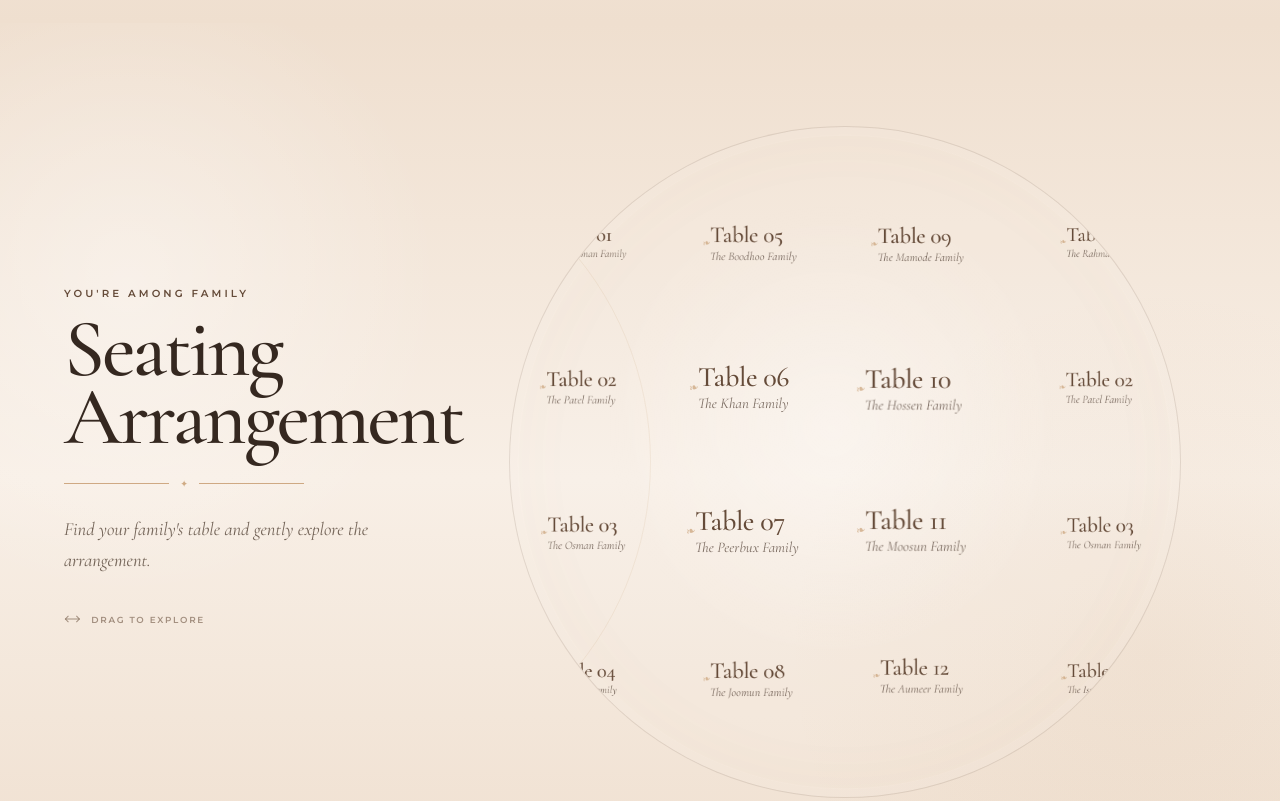
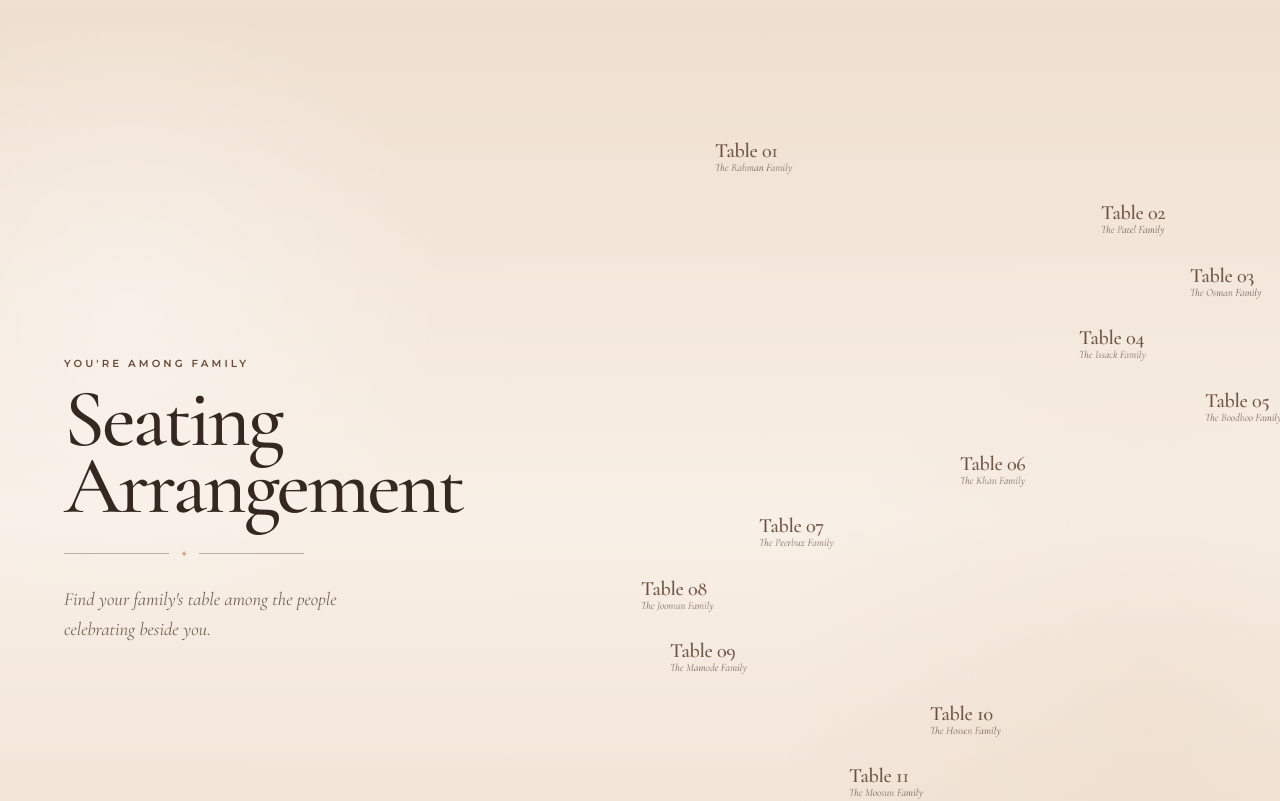
Before and after one commit to Ir-faan/Event-Invitation, a Next.js app: page /templates/coastal-reverie in a window 1280 px wide. Shown: the part 4540-5341 px from the top of the page. Built offline with nearby package versions, Linux system fonts and the light colour scheme; a web font is replaced by a local one.

Commit message:
refactor: simplify seating arrangement display

```diff
--- a/components/seating-arrangement.tsx
+++ b/components/seating-arrangement.tsx
@@ -1,14 +1,4 @@
-"use client";
-
-import {
-  useEffect,
-  useRef,
-  useState,
-  type CSSProperties,
-  type KeyboardEvent,
-  type PointerEvent,
-} from "react";
-import { MoveHorizontal } from "lucide-react";
+import { type CSSProperties } from "react";
 import styles from "./seating-arrangement.module.css";
 
 export type SeatingAssignment = {
@@ -17,181 +7,34 @@ export type SeatingAssignment = {
   note?: string;
 };
 
-type DragState = {
-  pointerId: number;
-  startX: number;
-  scrollLeft: number;
-} | null;
+const placements = [
+  { x: 18, y: 15 },
+  { x: 70, y: 11 },
+  { x: 82, y: 34 },
+  { x: 67, y: 59 },
+  { x: 84, y: 79 },
+  { x: 51, y: 82 },
+  { x: 24, y: 73 },
+  { x: 8, y: 51 },
+  { x: 12, y: 31 },
+  { x: 47, y: 25 },
+  { x: 36, y: 7 },
+  { x: 58, y: 45 },
+];
 
-const KEYBOARD_STEP = 180;
-const MIN_FOCUS_SCALE = 0.72;
-const MAX_FOCUS_SCALE = 1.08;
+function getPlacement(index: number) {
+  const base = placements[index % placements.length];
+  const cycle = Math.floor(index / placements.length);
+
+  if (cycle === 0) return base;
+
+  return {
+    x: Math.max(5, Math.min(91, base.x + ((cycle * 13 + index * 7) % 17) - 8)),
+    y: Math.max(5, Math.min(88, base.y + ((cycle * 11 + index * 5) % 15) - 7)),
+  };
+}
 
 export function SeatingArrangement({ assignments }: { assignments: SeatingAssignment[] }) {
-  const viewportRef = useRef<HTMLDivElement>(null);
-  const centerGroupRef = useRef<HTMLDivElement>(null);
-  const cycleWidthRef = useRef(0);
-  const dragRef = useRef<DragState>(null);
-  const focusFrameRef = useRef<number | null>(null);
-  const motionTimerRef = useRef<number | null>(null);
-  const [dragging, setDragging] = useState(false);
-  const [moving, setMoving] = useState(false);
-
-  const markMoving = () => {
-    setMoving(true);
-    if (motionTimerRef.current !== null) window.clearTimeout(motionTimerRef.current);
-    motionTimerRef.current = window.setTimeout(() => setMoving(false), 180);
-  };
-
-  const updateFocusScales = () => {
-    if (focusFrameRef.current !== null) return;
-
-    focusFrameRef.current = window.requestAnimationFrame(() => {
-      focusFrameRef.current = null;
-      const viewport = viewportRef.current;
-      if (!viewport) return;
-
-      const viewportRect = viewport.getBoundingClientRect();
-      const centerX = viewportRect.left + viewportRect.width / 2;
-      const centerY = viewportRect.top + viewportRect.height / 2;
-      const radius = Math.max(Math.min(viewportRect.width, viewportRect.height) * 0.52, 1);
-
-      viewport.querySelectorAll<HTMLElement>("[data-seating-assignment]").forEach((element) => {
-        const rect = element.getBoundingClientRect();
-        const itemX = rect.left + rect.width / 2;
-        const itemY = rect.top + rect.height / 2;
-        const distance = Math.hypot(itemX - centerX, itemY - centerY);
-        const proximity = Math.max(0, Math.min(1, 1 - distance / radius));
-        const eased = proximity * proximity * (3 - 2 * proximity);
-        const scale = MIN_FOCUS_SCALE + (MAX_FOCUS_SCALE - MIN_FOCUS_SCALE) * eased;
-        element.style.setProperty("--focus-scale", scale.toFixed(3));
-      });
-    });
-  };
-
-  const centerInfiniteTrack = () => {
-    const viewport = viewportRef.current;
-    const centerGroup = centerGroupRef.current;
-    if (!viewport || !centerGroup) return;
-
-    const cycleWidth = centerGroup.offsetWidth;
-    if (!cycleWidth) return;
-
-    cycleWidthRef.current = cycleWidth;
-    viewport.scrollLeft = cycleWidth;
-    updateFocusScales();
-  };
-
-  useEffect(() => {
-    const frame = window.requestAnimationFrame(centerInfiniteTrack);
-    const centerGroup = centerGroupRef.current;
-    const observer = centerGroup && typeof ResizeObserver !== "undefined"
-      ? new ResizeObserver(centerInfiniteTrack)
-      : null;
-
-    if (centerGroup && observer) observer.observe(centerGroup);
-
-    return () => {
-      window.cancelAnimationFrame(frame);
-      if (focusFrameRef.current !== null) window.cancelAnimationFrame(focusFrameRef.current);
-      observer?.disconnect();
-      if (motionTimerRef.current !== null) window.clearTimeout(motionTimerRef.current);
-    };
-  }, [assignments.length]);
-
-  const normalizeInfiniteScroll = () => {
-    const viewport = viewportRef.current;
-    const cycleWidth = cycleWidthRef.current;
-    if (!viewport || !cycleWidth) return;
-
-    const left = viewport.scrollLeft;
-    if (left < cycleWidth * 0.45) {
-      viewport.scrollLeft = left + cycleWidth;
-    } else if (left > cycleWidth * 1.55) {
-      viewport.scrollLeft = left - cycleWidth;
-    }
-  };
-
-  const handleScroll = () => {
-    normalizeInfiniteScroll();
-    markMoving();
-    updateFocusScales();
-  };
-
-  const handlePointerDown = (event: PointerEvent<HTMLDivElement>) => {
-    if (event.pointerType === "mouse" && event.button !== 0) return;
-
-    const viewport = viewportRef.current;
-    if (!viewport) return;
-
-    event.currentTarget.setPointerCapture(event.pointerId);
-    dragRef.current = {
-      pointerId: event.pointerId,
-      startX: event.clientX,
-      scrollLeft: viewport.scrollLeft,
-    };
-    setDragging(true);
-  };
-
-  const handlePointerMove = (event: PointerEvent<HTMLDivElement>) => {
-    const viewport = viewportRef.current;
-    const drag = dragRef.current;
-    if (!viewport || !drag || drag.pointerId !== event.pointerId) return;
-
-    viewport.scrollLeft = drag.scrollLeft - (event.clientX - drag.startX);
-    markMoving();
-    updateFocusScales();
-  };
-
-  const finishPointerDrag = (event: PointerEvent<HTMLDivElement>) => {
-    if (dragRef.current?.pointerId !== event.pointerId) return;
-    if (event.currentTarget.hasPointerCapture(event.pointerId)) {
-      event.currentTarget.releasePointerCapture(event.pointerId);
-    }
-    dragRef.current = null;
-    setDragging(false);
-  };
-
-  const handleKeyDown = (event: KeyboardEvent<HTMLDivElement>) => {
-    const viewport = viewportRef.current;
-    if (!viewport) return;
-
-    if (event.key === "ArrowLeft" || event.key === "ArrowRight") {
-      event.preventDefault();
-      viewport.scrollLeft += event.key === "ArrowRight" ? KEYBOARD_STEP : -KEYBOARD_STEP;
-      markMoving();
-      updateFocusScales();
-    }
-  };
-
-  const renderAssignments = (copy: number) => (
-    <div
-      className={styles.assignmentGroup}
-      ref={copy === 1 ? centerGroupRef : undefined}
-      aria-hidden={copy !== 1 ? "true" : undefined}
-      key={copy}
-    >
-      {assignments.map((assignment, index) => (
-        <div
-          className={styles.assignment}
-          data-seating-assignment
-          key={`${copy}-${assignment.table}-${assignment.family}`}
-          style={{
-            "--focus-scale": MIN_FOCUS_SCALE,
-            "--float-delay": `${-(index % 7) * 0.48}s`,
-            "--float-duration": `${5.2 + (index % 5) * 0.55}s`,
-            "--float-x": `${((index % 3) - 1) * 3}px`,
-          } as CSSProperties}
-        >
-          <div className={styles.assignmentContent}>
-            <span>Table {assignment.table}</span>
-            <strong>{assignment.family}</strong>
-          </div>
-        </div>
-      ))}
-    </div>
-  );
-
   return (
     <section className={styles.section} aria-labelledby="seating-title">
       <div className={styles.layout}>
@@ -199,25 +42,30 @@ export function SeatingArrangement({ assignments }: { assignments: SeatingAssign
           <p>You&apos;re among family</p>
           <h2 id="seating-title">Seating Arrangement</h2>
           <div className={styles.flourish} aria-hidden="true"><span />✦<span /></div>
-          <p className={styles.intro}>Find your family&apos;s table and gently explore the arrangement.</p>
-          <div className={styles.hint}><MoveHorizontal aria-hidden="true" /> Drag to explore</div>
+          <p className={styles.intro}>Find your family&apos;s table among the people celebrating beside you.</p>
         </div>
 
-        <div
-          ref={viewportRef}
-          className={`${styles.viewport} ${dragging ? styles.dragging : ""} ${moving ? styles.moving : ""}`}
-          onScroll={handleScroll}
-          onPointerDown={handlePointerDown}
-          onPointerMove={handlePointerMove}
-          onPointerUp={finishPointerDrag}
-          onPointerCancel={finishPointerDrag}
-          onKeyDown={handleKeyDown}
-          tabIndex={0}
-          aria-label="Interactive seating arrangement. Drag horizontally to browse table numbers and family names. Use the left and right arrow keys as a keyboard alternative."
-        >
-          <div className={styles.track}>
-            {[0, 1, 2].map(renderAssignments)}
-          </div>
+        <div className={styles.seatingField} aria-label="Wedding seating arrangement">
+          {assignments.map((assignment, index) => {
+            const placement = getPlacement(index);
+            return (
+              <article
+                className={styles.assignment}
+                key={`${assignment.table}-${assignment.family}`}
+                style={{
+                  left: `${placement.x}%`,
+                  top: `${placement.y}%`,
+                  "--float-delay": `${-(index % 7) * 0.52}s`,
+                  "--float-duration": `${5.4 + (index % 5) * 0.6}s`,
+                  "--float-x": `${((index % 5) - 2) * 1.25}px`,
+                  "--float-y": `${((index % 4) - 1.5) * 1.1}px`,
+                } as CSSProperties}
+              >
+                <span>Table {assignment.table}</span>
+                <strong>{assignment.family}</strong>
+              </article>
+            );
+          })}
         </div>
       </div>
     </section>
```
